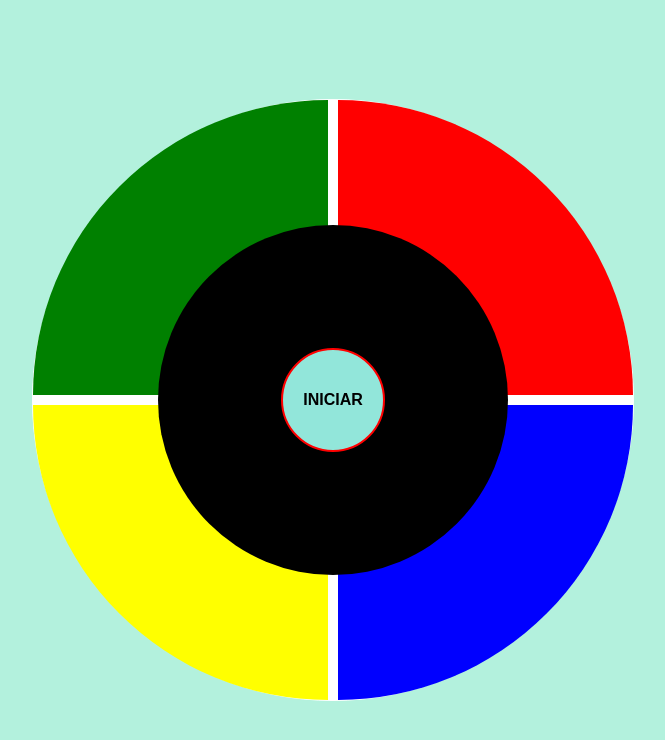
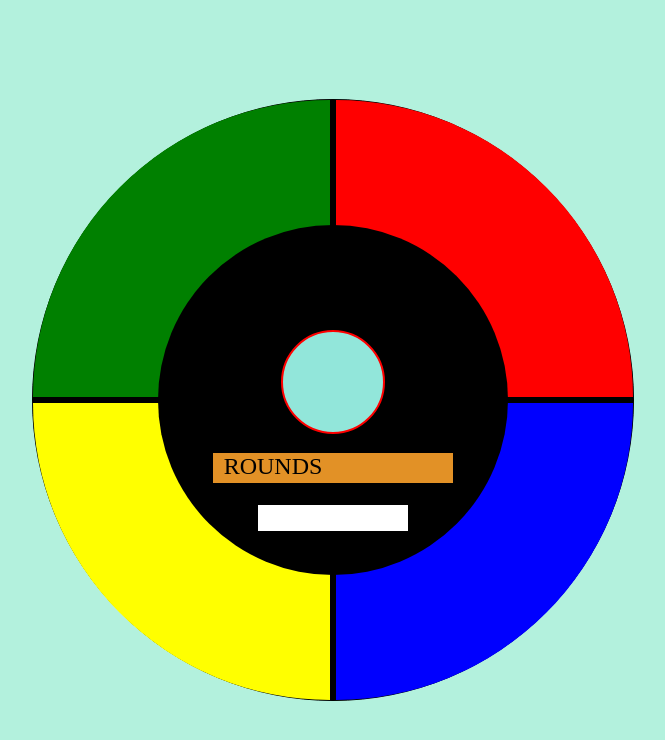
Before and after one commit to Merthol/game-memory-colors, a plain HTML site: page index.html in a window 1280 px wide. Both pictures are taken after a click on the element "INICIAR". Shown: the whole page, without its empty margins (307-972 px from the left). Drawn offline with Linux system fonts and the light colour scheme.

Commit message:
Implementações no jogo. Exclusão dos alertas e inclusão de campos para demonstrar resultados. Adição de sons ao exibir as cores e ao clicar, assim como som de Game Over.

```diff
--- a/assets/css/style.css
+++ b/assets/css/style.css
@@ -23,6 +23,40 @@ body {
     justify-content: center;
 }
 
+#textBox1 {
+    width: 120px;
+    height: 30px;
+    right: 50%;
+    top: 65%;
+    background-color: #e29126;
+    position: absolute;
+    text-align: center;
+    font-size: 24px;
+}
+
+#textBox2 {
+    width: 120px;
+    height: 30px;
+    left: 50%;
+    top: 65%;
+    background-color: #e29126;
+    position: absolute;
+    text-align: center;
+    font-size: 24px;
+}
+
+#textBox3 {
+    width: 150px;
+    height: 26px;
+    left: 50%;
+    transform: translate(-50%);
+    top: 80%;
+    background-color: #ffffff;
+    position: absolute;
+    text-align: center;
+    font-size: 20px;
+}
+
 #circle2 {
     font-family: Arial, Helvetica, sans-serif;
     font-weight: bolder;
@@ -32,6 +66,7 @@ body {
     border-radius: 100%;
     background-color: #92e6da;
     position: absolute;
+    top: 30%;
     align-items: center;
     justify-content: center;
     cursor: pointer;
@@ -42,9 +77,9 @@ body {
     display: grid;
     grid-template-areas: 'verde vermelho'
         'amarelo azul';
-    grid-gap: 10px;
-    border: 1px solid #ffffff;
-    background-color: #ffffff;
+    grid-gap: 6px;
+    border: 1px solid black;
+    background-color: black;
     border-radius: 100%;
     width: 600px;
     height: 600px;
--- a/assets/js/script.js
+++ b/assets/js/script.js
@@ -1,6 +1,7 @@
 let order = [];
 let clickedOrder = [];
 let score = 0;
+let readyToClick = false;
 
 // 0 = verde
 // 1 = vermelho
@@ -12,6 +13,11 @@ const red = document.querySelector('#red');
 const yellow = document.querySelector('#yellow');
 const blue = document.querySelector('#blue');
 const circle2 = document.querySelector('#circle2');
+const textBox1 = document.querySelector('#textBox1');
+const textBox2 = document.querySelector('#textBox2');
+const textBox3 = document.getElementById('textBox3');
+const toque = document.getElementById('toque');
+const somGameOver = document.getElementById('gameOver');
 
 // Cria ordem aleatória de cores
 let shuffleOrder = () => {
@@ -23,22 +29,30 @@ let shuffleOrder = () => {
         let elementColor = createColorElement(order[i]);
         lightColor(elementColor, Number(i) + 1);
     }
+    time = order.length * 500;
+    setTimeout(() => {
+        readyToClick = true;
+    }, time);
 }
 
 // Acende a próxima cor
 let lightColor = (element, number) => {
     number = number * 500;
+
     setTimeout(() => {
         element.classList.add('selected');
+        toque.play();
     }, number - 250);
     setTimeout(() => {
         element.classList.remove('selected');
+        toque.stop();
     }, number);
 }
 
 // Chega se os botões clicados correspondem com a ordem gerada no jogo
 let checkOrder = () => {
     let continuar = false;
+
     for (let i in clickedOrder) {
         if (clickedOrder[i] != order[i]) {
             score--;
@@ -50,22 +64,27 @@ let checkOrder = () => {
         }
     }
     if (clickedOrder.length == order.length && continuar === true) {
-        alert(`Pontuação: ${score}\nVocê acertou! Iniciando a próxima rodada!`);
-        nextRound();
+        // alert(`Pontuação: ${score}\nVocê acertou! Iniciando a próxima rodada!`);
+        textBox2.innerHTML = score;
+        textBox3.style.backgroundColor = 'green';
+        textBox3.innerHTML = 'ACERTOU';
+        readyToClick = false;
+        setTimeout(nextRound, 2000);
     }
 }
 
 // Função para o clique do usuário
 let click = (color) => {
-    clickedOrder[clickedOrder.length] = color;
-    createColorElement(color).classList.add('selected');
+    if (readyToClick == true) {
+        clickedOrder[clickedOrder.length] = color;
+        createColorElement(color).classList.add('selected');
+        toque.play();
 
-    setTimeout(() => {
-        createColorElement(color).classList.remove('selected');
-    }, 250);
-    setTimeout(() => {
+        setTimeout(() => {
+            createColorElement(color).classList.remove('selected');
+        }, 100);
         checkOrder();
-    }, 500);
+    }
 }
 
 // Função que retorna a cor
@@ -83,17 +102,25 @@ let createColorElement = (color) => {
 
 // Função que inicia o próximo round
 let nextRound = () => {
+    textBox3.style.backgroundColor = '#ffffff';
+    textBox3.innerHTML = '';
     score++;
+    console.log(score);
+    readyToClick = false;
     shuffleOrder();
 }
 
 // Função para Game Over
 let gameOver = () => {
-    alert(`Pontuação: ${score}\nVocê perdeu o jogo!\nClique em INICIAR para recomeçar um novo jogo!`);
+    // alert(`Você perdeu o jogo!\nClique em INICIAR para recomeçar um novo jogo!`);
 
+    somGameOver.play();
+    textBox3.style.backgroundColor = 'red';
+    textBox3.innerHTML = 'GAME OVER';
     order = [];
     clickedOrder = [];
-    // start();
+    circle2.addEventListener('click', playGame);
+    circle2.innerHTML = 'REINICIAR';
 }
 
 // Função de inicio do jogo
@@ -106,10 +133,12 @@ let playGame = () => {
     order = [];
     clickedOrder = [];
     score = 0;
+    textBox2.innerHTML = '';
+    circle2.removeEventListener('click', playGame);
+    circle2.innerHTML = '';
 
     nextRound();
 }
-
 
 // Eventos de clique para as cores
 green.onclick = () => click(0);
--- a/index.html
+++ b/index.html
@@ -17,12 +17,19 @@
             <div id="red"></div>
             <div id="green"></div>
         </div>
-        <div id="circle1"></div>
-        <div id="circle2">
-            <p>INICIAR</p>
+        <div id="circle1">
+            <div id="circle2">
+                <p>INICIAR</p>
+            </div>
+            <div id="textBox1">ROUNDS</div>
+            <div id="textBox2"></div>
+            <div id="textBox3"></div>
         </div>
+
     </div>
 
+    <audio src="assets/sons/toque.mp3" preload="auto" id="toque"></audio>
+    <audio src="assets/sons/gameover.wav" preload="auto" id="gameOver"></audio>
     <script type="text/javascript" src="assets/js/script.js"></script>
 </body>
 
```
Also changed, not shown: 4 other files.
